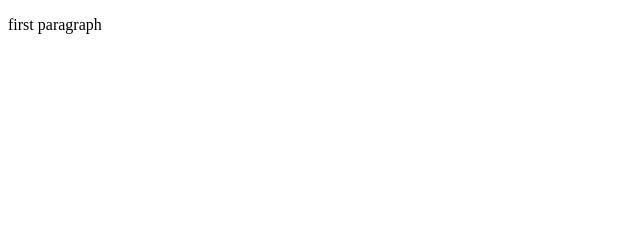
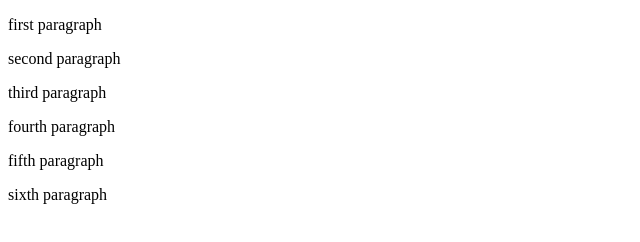
Before and after one commit to Algohercules/javascript, a plain HTML site: page lecture51/index.html in a window 1280 px wide. Shown: the whole page, without its empty margins (0-640 px from the left). Drawn offline with Linux system fonts and the light colour scheme.

Commit message:
queryselectoraall

```diff
--- a/lecture51/index.html
+++ b/lecture51/index.html
@@ -6,6 +6,12 @@
     <title>Document</title>
 </head>
 <body>
-    <p id="fpara"> first paragraph</p>
+    <p id="fpara1" class="textmatter"> first paragraph</p>
+    <p id="fpara2" class="textmatter"> second paragraph</p>
+    <p id="fpara3" class="textmatter"> third paragraph</p>
+
+    <p id="fpara4" class="textmatter"> fourth paragraph</p>
+    <p id="fpara5" class="textmatter"> fifth paragraph</p>
+    <p id="fpara6" class="textmatter"> sixth paragraph</p>
 </body>
 </html>
```
Also changed, not shown: lecture51/index.js (+6 -4 lines).
